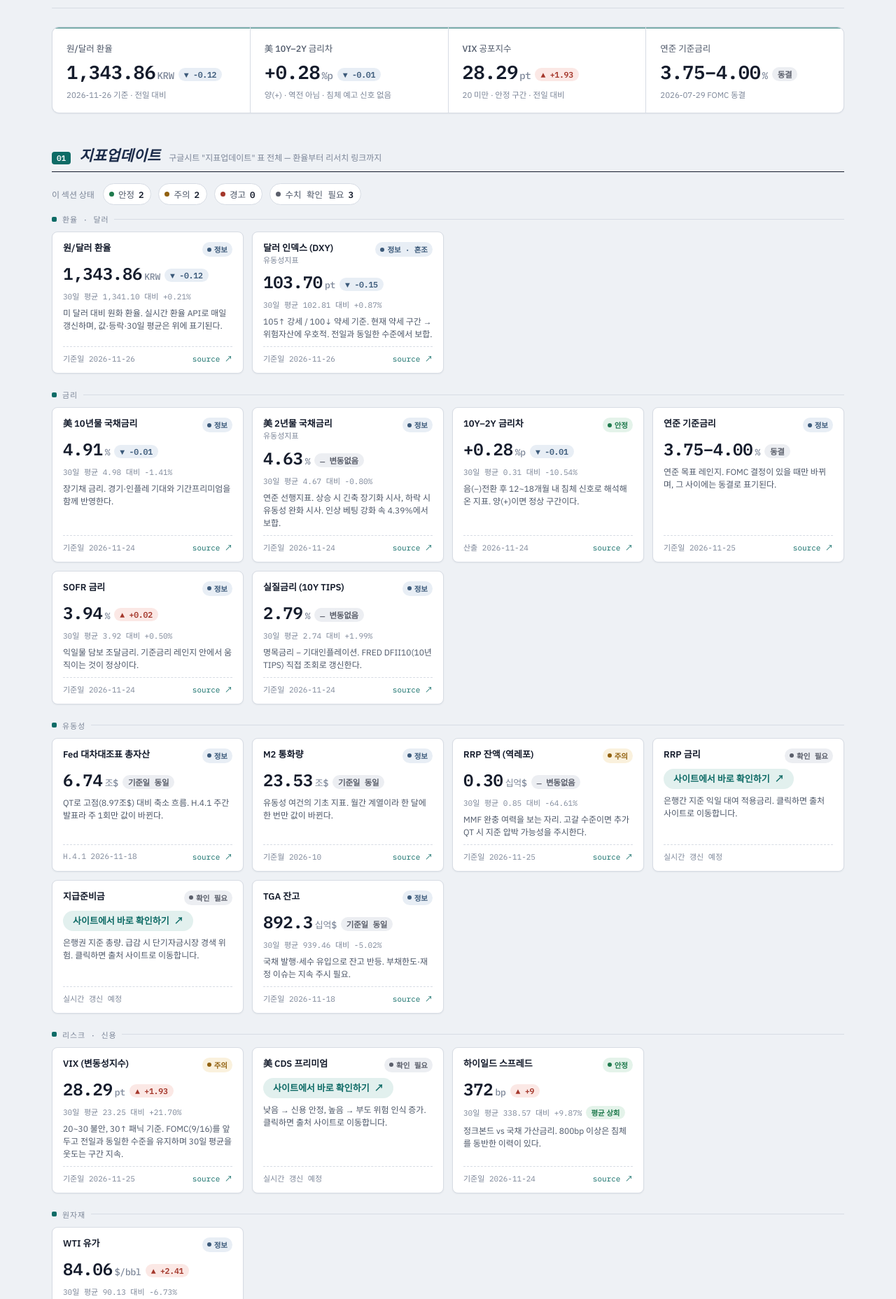
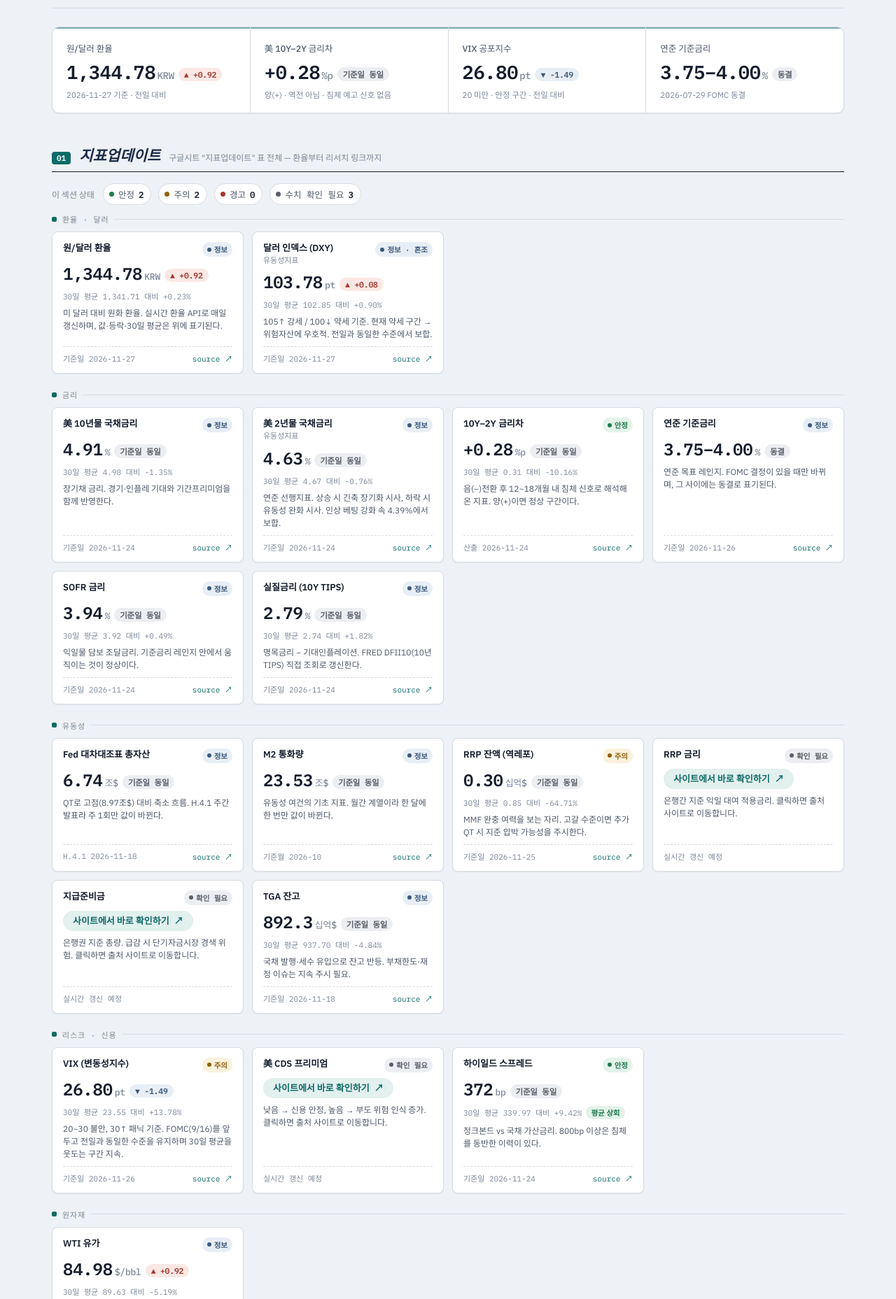
Before and after one commit to Joosung-1019/macro-dashboard, a plain HTML site: page index.html in a window 1280 px wide. Shown: the part 220-2077 px from the top of the page at 70% size. Drawn offline with Linux system fonts and the light colour scheme.

Commit message:
자동 갱신(GitHub Actions): 2026-11-27 09:04 [부분갱신]

```diff
--- a/index.html
+++ b/index.html
@@ -638,17 +638,17 @@
   <div class="hero-grid">
     <div class="hero-tile">
       <span class="label">원/달러 환율</span>
-      <span class="value">1,343.86<span class="unit">KRW</span><span class="delta-chip down">▼ -0.12</span></span>
-      <span class="sub">2026-11-26 기준 · 전일 대비</span>
+      <span class="value">1,344.78<span class="unit">KRW</span><span class="delta-chip up">▲ +0.92</span></span>
+      <span class="sub">2026-11-27 기준 · 전일 대비</span>
     </div>
     <div class="hero-tile">
       <span class="label">美 10Y–2Y 금리차</span>
-      <span class="value">+0.28<span class="unit">%p</span><span class="delta-chip down">▼ -0.01</span></span>
+      <span class="value">+0.28<span class="unit">%p</span><span class="delta-chip flat">기준일 동일</span></span>
       <span class="sub">양(+) · 역전 아님 · 침체 예고 신호 없음</span>
     </div>
     <div class="hero-tile">
       <span class="label">VIX 공포지수</span>
-      <span class="value">28.29<span class="unit">pt</span><span class="delta-chip up">▲ +1.93</span></span>
+      <span class="value">26.80<span class="unit">pt</span><span class="delta-chip down">▼ -1.49</span></span>
       <span class="sub">20 미만 · 안정 구간 · 전일 대비</span>
     </div>
     <div class="hero-tile">
@@ -681,20 +681,20 @@
           <span class="tile-label">원/달러 환율</span>
           <span class="pill info">정보</span>
         </div>
-        <span class="value">1,343.86<span class="unit">KRW</span><span class="delta-chip down">▼ -0.12</span></span>
-        <span class="trend-line">30일 평균 1,341.10 대비 +0.21%</span>
+        <span class="value">1,344.78<span class="unit">KRW</span><span class="delta-chip up">▲ +0.92</span></span>
+        <span class="trend-line">30일 평균 1,341.71 대비 +0.23%</span>
         <span class="note">미 달러 대비 원화 환율. 실시간 환율 API로 매일 갱신하며, 값·등락·30일 평균은 위에 표기된다.</span>
-        <span class="meta"><span>기준일 2026-11-26</span><a href="https://search.naver.com/search.naver?where=nexearch&query=환율" target="_blank" rel="noopener">source ↗</a></span>
+        <span class="meta"><span>기준일 2026-11-27</span><a href="https://search.naver.com/search.naver?where=nexearch&query=환율" target="_blank" rel="noopener">source ↗</a></span>
       </div>
       <div class="tile">
         <div class="tile-top">
           <span class="tile-label">달러 인덱스 (DXY)<span class="code">유동성지표</span></span>
           <span class="pill info">정보 · 혼조</span>
         </div>
-        <span class="value">103.70<span class="unit">pt</span><span class="delta-chip down">▼ -0.15</span></span>
-        <span class="trend-line">30일 평균 102.81 대비 +0.87%</span>
+        <span class="value">103.78<span class="unit">pt</span><span class="delta-chip up">▲ +0.08</span></span>
+        <span class="trend-line">30일 평균 102.85 대비 +0.90%</span>
         <span class="note">105↑ 강세 / 100↓ 약세 기준. 현재 약세 구간 → 위험자산에 우호적. 전일과 동일한 수준에서 보합.</span>
-        <span class="meta"><span>기준일 2026-11-26</span><a href="https://kr.investing.com/indices/usdollar" target="_blank" rel="noopener">source ↗</a></span>
+        <span class="meta"><span>기준일 2026-11-27</span><a href="https://kr.investing.com/indices/usdollar" target="_blank" rel="noopener">source ↗</a></span>
       </div>
     </div>
 
@@ -702,22 +702,22 @@
     <div class="tile-grid">
       <div class="tile">
         <div class="tile-top"><span class="tile-label">美 10년물 국채금리</span><span class="pill info">정보</span></div>
-        <span class="value">4.91<span class="unit">%</span><span class="delta-chip down">▼ -0.01</span></span>
-        <span class="trend-line">30일 평균 4.98 대비 -1.41%</span>
+        <span class="value">4.91<span class="unit">%</span><span class="delta-chip flat">기준일 동일</span></span>
+        <span class="trend-line">30일 평균 4.98 대비 -1.35%</span>
         <span class="note">장기채 금리. 경기·인플레 기대와 기간프리미엄을 함께 반영한다.</span>
         <span class="meta"><span>기준일 2026-11-24</span><a href="https://kr.investing.com/rates-bonds/u.s.-10-year-bond-yield" target="_blank" rel="noopener">source ↗</a></span>
       </div>
       <div class="tile">
         <div class="tile-top"><span class="tile-label">美 2년물 국채금리<span class="code">유동성지표</span></span><span class="pill info">정보</span></div>
-        <span class="value">4.63<span class="unit">%</span><span class="delta-chip flat">― 변동없음</span></span>
-        <span class="trend-line">30일 평균 4.67 대비 -0.80%</span>
+        <span class="value">4.63<span class="unit">%</span><span class="delta-chip flat">기준일 동일</span></span>
+        <span class="trend-line">30일 평균 4.67 대비 -0.76%</span>
         <span class="note">연준 선행지표. 상승 시 긴축 장기화 시사, 하락 시 유동성 완화 시사. 인상 베팅 강화 속 4.39%에서 보합.</span>
         <span class="meta"><span>기준일 2026-11-24</span><a href="https://fred.stlouisfed.org/series/DGS2" target="_blank" rel="noopener">source ↗</a></span>
       </div>
       <div class="tile">
         <div class="tile-top"><span class="tile-label">10Y–2Y 금리차</span><span class="pill good">안정</span></div>
-        <span class="value">+0.28<span class="unit">%p</span><span class="delta-chip down">▼ -0.01</span></span>
-        <span class="trend-line">30일 평균 0.31 대비 -10.54%</span>
+        <span class="value">+0.28<span class="unit">%p</span><span class="delta-chip flat">기준일 동일</span></span>
+        <span class="trend-line">30일 평균 0.31 대비 -10.16%</span>
         <span class="note">음(−)전환 후 12~18개월 내 침체 신호로 해석해 온 지표. 양(+)이면 정상 구간이다.</span>
         <span class="meta"><span>산출 2026-11-24</span><a href="https://indexergo.com/series/?detailId=13402&frq=D" target="_blank" rel="noopener">source ↗</a></span>
       </div>
@@ -725,19 +725,19 @@
         <div class="tile-top"><span class="tile-label">연준 기준금리</span><span class="pill info">정보</span></div>
         <span class="value">3.75–4.00<span class="unit">%</span><span class="delta-chip flat">동결</span></span>
         <span class="note">연준 목표 레인지. FOMC 결정이 있을 때만 바뀌며, 그 사이에는 동결로 표기된다.</span>
-        <span class="meta"><span>기준일 2026-11-25</span><a href="https://indexergo.com/series/?detailId=14601&frq=D" target="_blank" rel="noopener">source ↗</a></span>
+        <span class="meta"><span>기준일 2026-11-26</span><a href="https://indexergo.com/series/?detailId=14601&frq=D" target="_blank" rel="noopener">source ↗</a></span>
       </div>
       <div class="tile">
         <div class="tile-top"><span class="tile-label">SOFR 금리</span><span class="pill info">정보</span></div>
-        <span class="value">3.94<span class="unit">%</span><span class="delta-chip up">▲ +0.02</span></span>
-        <span class="trend-line">30일 평균 3.92 대비 +0.50%</span>
+        <span class="value">3.94<span class="unit">%</span><span class="delta-chip flat">기준일 동일</span></span>
+        <span class="trend-line">30일 평균 3.92 대비 +0.49%</span>
         <span class="note">익일물 담보 조달금리. 기준금리 레인지 안에서 움직이는 것이 정상이다.</span>
         <span class="meta"><span>기준일 2026-11-24</span><a href="https://www.sofrrate.com/" target="_blank" rel="noopener">source ↗</a></span>
       </div>
       <div class="tile">
         <div class="tile-top"><span class="tile-label">실질금리 (10Y TIPS)</span><span class="pill info">정보</span></div>
-        <span class="value">2.79<span class="unit">%</span><span class="delta-chip flat">― 변동없음</span></span>
-        <span class="trend-line">30일 평균 2.74 대비 +1.99%</span>
+        <span class="value">2.79<span class="unit">%</span><span class="delta-chip flat">기준일 동일</span></span>
+        <span class="trend-line">30일 평균 2.74 대비 +1.82%</span>
         <span class="note">명목금리 − 기대인플레이션. FRED DFII10(10년 TIPS) 직접 조회로 갱신한다.</span>
         <span class="meta"><span>기준일 2026-11-24</span><a href="https://fred.stlouisfed.org/series/DFII10" target="_blank" rel="noopener">source ↗</a></span>
       </div>
@@ -759,8 +759,8 @@
       </div>
       <div class="tile">
         <div class="tile-top"><span class="tile-label">RRP 잔액 (역레포)</span><span class="pill warn">주의</span></div>
-        <span class="value">0.30<span class="unit">십억$</span><span class="delta-chip flat">― 변동없음</span></span>
-        <span class="trend-line">30일 평균 0.85 대비 -64.61%</span>
+        <span class="value">0.30<span class="unit">십억$</span><span class="delta-chip flat">기준일 동일</span></span>
+        <span class="trend-line">30일 평균 0.85 대비 -64.71%</span>
         <span class="note">MMF 완충 여력을 보는 자리. 고갈 수준이면 추가 QT 시 지준 압박 가능성을 주시한다.</span>
         <span class="meta"><span>기준일 2026-11-25</span><a href="https://www.newyorkfed.org/markets/desk-operations/reverse-repo" target="_blank" rel="noopener">source ↗</a></span>
       </div>
@@ -779,7 +779,7 @@
       <div class="tile">
         <div class="tile-top"><span class="tile-label">TGA 잔고</span><span class="pill info">정보</span></div>
         <span class="value">892.3<span class="unit">십억$</span><span class="delta-chip flat">기준일 동일</span></span>
-        <span class="trend-line">30일 평균 939.46 대비 -5.02%</span>
+        <span class="trend-line">30일 평균 937.70 대비 -4.84%</span>
         <span class="note">국채 발행·세수 유입으로 잔고 반등. 부채한도·재정 이슈는 지속 주시 필요.</span>
         <span class="meta"><span>기준일 2026-11-18</span><a href="https://fred.stlouisfed.org/series/WDTGAL" target="_blank" rel="noopener">source ↗</a></span>
       </div>
@@ -789,10 +789,10 @@
     <div class="tile-grid">
       <div class="tile">
         <div class="tile-top"><span class="tile-label">VIX (변동성지수)</span><span class="pill warn">주의</span></div>
-        <span class="value">28.29<span class="unit">pt</span><span class="delta-chip up">▲ +1.93</span></span>
-        <span class="trend-line">30일 평균 23.25 대비 +21.70%</span>
+        <span class="value">26.80<span class="unit">pt</span><span class="delta-chip down">▼ -1.49</span></span>
+        <span class="trend-line">30일 평균 23.55 대비 +13.78%</span>
         <span class="note">20~30 불안, 30↑ 패닉 기준. FOMC(9/16)를 앞두고 전일과 동일한 수준을 유지하며 30일 평균을 웃도는 구간 지속.</span>
-        <span class="meta"><span>기준일 2026-11-25</span><a href="https://www.investing.com/indices/volatility-s-p-500" target="_blank" rel="noopener">source ↗</a></span>
+        <span class="meta"><span>기준일 2026-11-26</span><a href="https://www.investing.com/indices/volatility-s-p-500" target="_blank" rel="noopener">source ↗</a></span>
       </div>
       <div class="tile">
         <div class="tile-top"><span class="tile-label">美 CDS 프리미엄</span><span class="pill todo">확인 필요</span></div>
@@ -802,8 +802,8 @@
       </div>
       <div class="tile">
         <div class="tile-top"><span class="tile-label">하이일드 스프레드</span><span class="pill good">안정</span></div>
-        <span class="value">372<span class="unit">bp</span><span class="delta-chip up">▲ +9</span></span>
-        <span class="trend-line">30일 평균 338.57 대비 +9.87%<span class="trend-flag up">평균 상회</span></span>
+        <span class="value">372<span class="unit">bp</span><span class="delta-chip flat">기준일 동일</span></span>
+        <span class="trend-line">30일 평균 339.97 대비 +9.42%<span class="trend-flag up">평균 상회</span></span>
         <span class="note">정크본드 vs 국채 가산금리. 800bp 이상은 침체를 동반한 이력이 있다.</span>
         <span class="meta"><span>기준일 2026-11-24</span><a href="https://fred.stlouisfed.org/series/BAMLH0A0HYM2EY" target="_blank" rel="noopener">source ↗</a></span>
       </div>
@@ -813,10 +813,10 @@
     <div class="tile-grid">
       <div class="tile">
         <div class="tile-top"><span class="tile-label">WTI 유가</span><span class="pill info">정보</span></div>
-        <span class="value">84.06<span class="unit">$/bbl</span><span class="delta-chip up">▲ +2.41</span></span>
-        <span class="trend-line">30일 평균 90.13 대비 -6.73%</span>
+        <span class="value">84.98<span class="unit">$/bbl</span><span class="delta-chip up">▲ +0.92</span></span>
+        <span class="trend-line">30일 평균 89.63 대비 -5.19%</span>
         <span class="note">유가↑ → 인플레 압력↑ → 금리 상방 압력, 주식시장엔 부담. 전일과 동일한 수준에서 보합, 여전히 30일 평균 큰 폭 상회.</span>
-        <span class="meta"><span>기준일 2026-11-26</span><a href="https://oilprice.com/futures/wti/" target="_blank" rel="noopener">source ↗</a></span>
+        <span class="meta"><span>기준일 2026-11-27</span><a href="https://oilprice.com/futures/wti/" target="_blank" rel="noopener">source ↗</a></span>
       </div>
     </div>
 
@@ -859,14 +859,14 @@
           <span class="check-label">10년물 국채금리</span>
           <span class="check-crit">기준: 금리역전 여부 — 정상은 10Y &gt; 2Y</span>
         </div>
-        <div class="check-right"><span class="check-value">4.91%</span><span class="delta-chip down">▼ -0.01</span><span class="pill good">정상</span></div>
+        <div class="check-right"><span class="check-value">4.91%</span><span class="delta-chip flat">기준일 동일</span><span class="pill good">정상</span></div>
       </div>
       <div class="check-row good">
         <div class="check-left">
           <span class="check-label">美10Y–美2Y 금리차</span>
           <span class="check-crit">기준: 음수 전환 후 12~18개월 내 침체 사전 신호</span>
         </div>
-        <div class="check-right"><span class="check-value">+0.28%p</span><span class="delta-chip down">▼ -0.01</span><span class="pill good">안정</span></div>
+        <div class="check-right"><span class="check-value">+0.28%p</span><span class="delta-chip flat">기준일 동일</span><span class="pill good">안정</span></div>
       </div>
       <div class="check-row good">
         <div class="check-left">
@@ -880,7 +880,7 @@
           <span class="check-label">실질금리 (10Y TIPS)</span>
           <span class="check-crit">기준: 명목금리 − 인플레이션</span>
         </div>
-        <div class="check-right"><span class="check-value">2.79%</span><span class="delta-chip flat">― 변동없음</span><span class="pill info">정보</span></div>
+        <div class="check-right"><span class="check-value">2.79%</span><span class="delta-chip flat">기준일 동일</span><span class="pill info">정보</span></div>
       </div>
     </div>
   </section>
@@ -905,7 +905,7 @@
           <span class="check-label">신규 실업수당 청구건수</span>
           <span class="check-crit">평시 20~25만 / 30만↑ 둔화 / 40만↑ 침체</span>
         </div>
-        <div class="check-right"><span class="check-value">189천건</span><span class="delta-chip down">▼ -14</span><span class="pill good">안정</span></div>
+        <div class="check-right"><span class="check-value">189천건</span><span class="delta-chip flat">기준일 동일</span><span class="pill good">안정</span></div>
       </div>
       <div class="check-row good">
         <div class="check-left">
```
Also changed, not shown: data-log.json.
